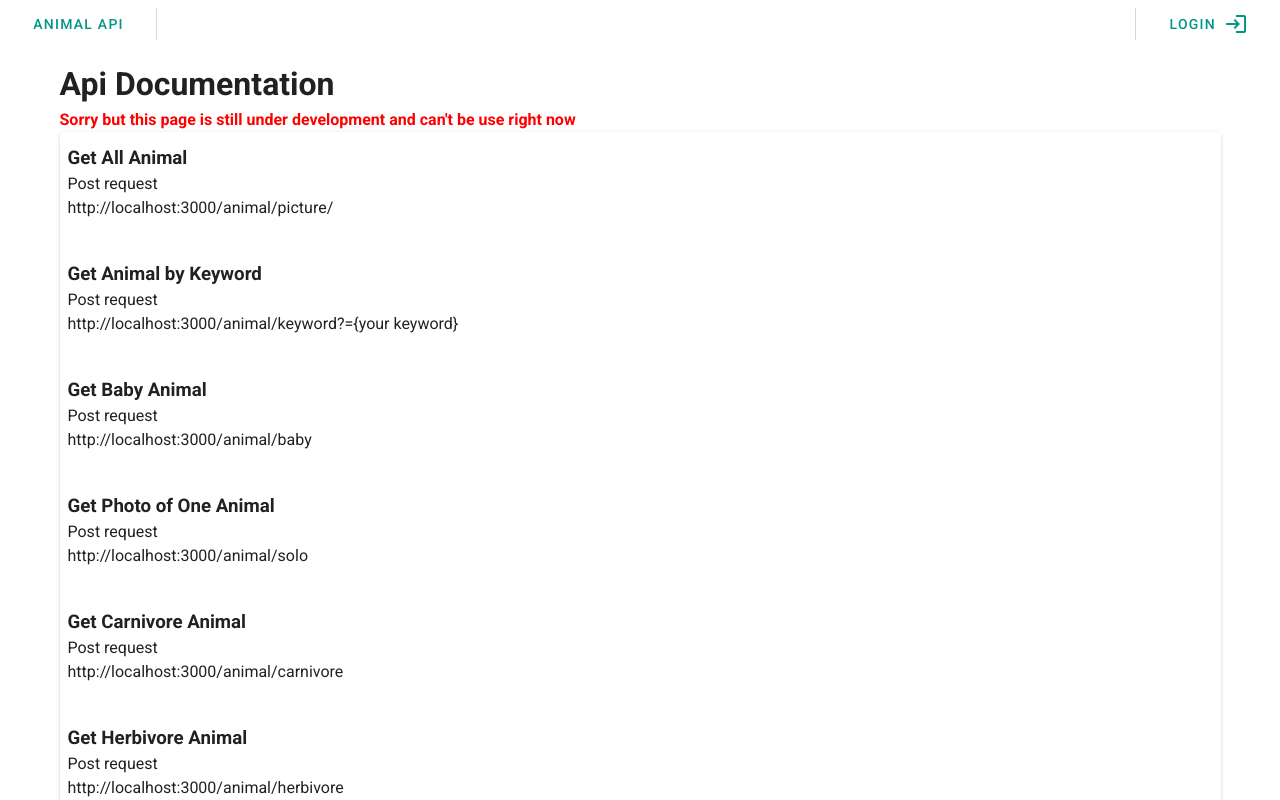
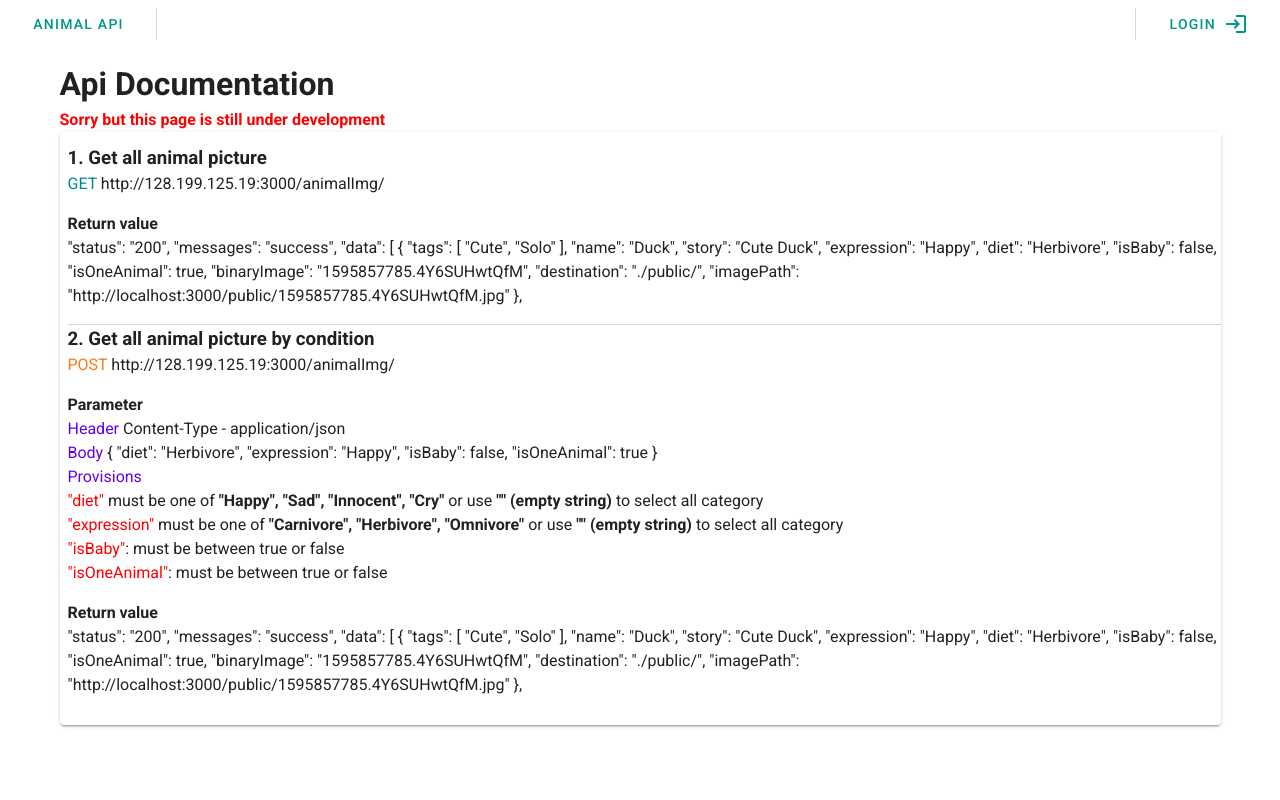
Before and after one commit to jiwomdf/Animal-VueJs-, a Vue app: page / in a window 1280 px wide. Both pictures are taken after a click on the button "SEE PUBLIC API LIST". Shown: the top 800 px of the page. Built offline with nearby package versions, Linux system fonts and the light colour scheme; no server answers; what vue-cookie would draw is missing.

Commit message:
update for production 2

```diff
--- a/src/components/ApiDocumentation.vue
+++ b/src/components/ApiDocumentation.vue
@@ -3,83 +3,96 @@
     <v-row justify="center">
       <v-col>
         <h1>Api Documentation</h1>
-        <h4
-          style="color:red;"
-        >Sorry but this page is still under development and can't be use right now</h4>
+        <h4 style="color:red;">Sorry but this page is still under development</h4>
       </v-col>
     </v-row>
     <v-card>
       <div class="ml-2">
         <v-row justify="center">
           <v-col>
-            <h3>Get All Animal</h3>
+            <h3>1. Get all animal picture</h3>
             <p>
-              Post request
-              <br />http://localhost:3000/animal/picture/
+              <span style="color:darkcyan;">GET</span>
+              {{apiUrl}}/animalImg/
+            </p>
+            <h4>Return value</h4>
+            <p>
+              "status": "200",
+              "messages": "success",
+              "data": [
+              {
+              "tags": [
+              "Cute",
+              "Solo"
+              ],
+              "name": "Duck",
+              "story": "Cute Duck",
+              "expression": "Happy",
+              "diet": "Herbivore",
+              "isBaby": false,
+              "isOneAnimal": true,
+              "binaryImage": "1595857785.4Y6SUHwtQfM",
+              "destination": "./public/",
+              "imagePath": "http://localhost:3000/public/1595857785.4Y6SUHwtQfM.jpg"
+              },
             </p>
           </v-col>
         </v-row>
+        <hr style="background-color: lightgrey; height: 1px; border: 0;" />
         <v-row justify="center">
           <v-col>
-            <h3>Get Animal by Keyword</h3>
+            <h3>2. Get all animal picture by condition</h3>
             <p>
-              Post request
+              <span style="color:#F57F17;">POST</span>
+              {{apiUrl}}/animalImg/
+            </p>
+            <h4>Parameter</h4>
+            <p>
+              <span style="color:#6200EA;">Header</span> Content-Type - application/json
               <br />
-              http://localhost:3000/animal/keyword?={your keyword}
+              <span style="color:#6200EA;">Body</span>
+              {
+              "diet": "Herbivore",
+              "expression": "Happy",
+              "isBaby": false,
+              "isOneAnimal": true
+              }
+              <br />
+              <span style="color:#6200EA;">Provisions</span>
+              <br />
+              <span style="color:red">"diet"</span> must be one of
+              <b>"Happy", "Sad", "Innocent", "Cry"</b> or use
+              <b>"" (empty string)</b> to select all category
+              <br />
+              <span style="color:red">"expression"</span> must be one of
+              <b>"Carnivore", "Herbivore", "Omnivore"</b> or use
+              <b>"" (empty string)</b> to select all category
+              <br />
+              <span style="color:red">"isBaby"</span>: must be between true or false
+              <br />
+              <span style="color:red">"isOneAnimal"</span>: must be between true or false
+              <br />
             </p>
-          </v-col>
-        </v-row>
-        <v-row justify="center">
-          <v-col>
-            <h3>Get Baby Animal</h3>
+            <h4>Return value</h4>
             <p>
-              Post request
-              <br />http://localhost:3000/animal/baby
-            </p>
-          </v-col>
-        </v-row>
-        <v-row justify="center">
-          <v-col>
-            <h3>Get Photo of One Animal</h3>
-            <p>
-              Post request
-              <br />http://localhost:3000/animal/solo
-            </p>
-          </v-col>
-        </v-row>
-        <v-row justify="center">
-          <v-col>
-            <h3>Get Carnivore Animal</h3>
-            <p>
-              Post request
-              <br />http://localhost:3000/animal/carnivore
-            </p>
-          </v-col>
-        </v-row>
-        <v-row justify="center">
-          <v-col>
-            <h3>Get Herbivore Animal</h3>
-            <p>
-              Post request
-              <br />http://localhost:3000/animal/herbivore
-            </p>
-          </v-col>
-        </v-row>
-        <v-row justify="center">
-          <v-col>
-            <h3>Get Animal by ID</h3>
-            <p>
-              Post request
-              <br />http://localhost:3000/animal/picture/:id
-            </p>
-          </v-col>
-        </v-row>
-        <v-row justify="center">
-          <v-col>
-            <h3>Get All Blog</h3>
-            <p>
-              Post request
-              <br />http://localhost:3000/blog/
+              "status": "200",
+              "messages": "success",
+              "data": [
+              {
+              "tags": [
+              "Cute",
+              "Solo"
+              ],
+              "name": "Duck",
+              "story": "Cute Duck",
+              "expression": "Happy",
+              "diet": "Herbivore",
+              "isBaby": false,
+              "isOneAnimal": true,
+              "binaryImage": "1595857785.4Y6SUHwtQfM",
+              "destination": "./public/",
+              "imagePath": "http://localhost:3000/public/1595857785.4Y6SUHwtQfM.jpg"
+              },
             </p>
           </v-col>
         </v-row>
@@ -87,3 +100,15 @@
     </v-card>
   </v-container>
 </template>
+
+<script>
+const { apiUrl } = require("../constant");
+
+export default {
+  data() {
+    return {
+      apiUrl: apiUrl,
+    };
+  },
+};
+</script>
--- a/src/components/Dashboard.vue
+++ b/src/components/Dashboard.vue
@@ -64,11 +64,14 @@
                     <v-col v-for="(data, idx) in mydata" :key="idx" cols="12" md="2">
                       <v-card>
                         <v-img
+                          class="white--text align-end"
                           :src="data.imagePath"
                           :lazy-src="data.imagePath"
                           aspect-ratio="1"
                           v-on:click="openDetailImg(data)"
-                        ></v-img>
+                        >
+                          <v-card-title>{{data.name}}</v-card-title>
+                        </v-img>
                         <v-btn
                           small
                           text
@@ -78,7 +81,15 @@
                         >
                           <v-icon color="red darken-1">mdi-delete</v-icon>
                         </v-btn>
-                        <v-card-text color="grey">{{data.name}}</v-card-text>
+                        <v-btn
+                          small
+                          text
+                          class="mt-3"
+                          style="float:left;"
+                          v-on:click="editPicture()"
+                        >
+                          <v-icon color="teal darken-1">mdi-pencil</v-icon>
+                        </v-btn>
                       </v-card>
                     </v-col>
                   </v-row>
@@ -159,17 +170,17 @@ export default {
       window.open(url, "_blank");
     },
     async init() {
-      const exploreUrl = `${apiUrl}/animal/picture/`;
+      const exploreUrl = `${apiUrl}/animalImg/`;
 
       try {
-        let exploreData = await axios.post(exploreUrl);
+        let exploreData = await axios.get(exploreUrl);
         this.listdata = exploreData.data.data;
       } catch (err) {
         console.log(err);
       }
 
       const getMyPostData = async (accessToken) => {
-        const mypostUrl = `${apiUrl}/animal/picture/${this.$store.getters.getLogin}`;
+        const mypostUrl = `${apiUrl}/animalImg/withId/${this.$store.getters.getLogin}`;
         const header = {
           headers: {
             Authorization: `Bearer ${accessToken}`,
@@ -237,6 +248,9 @@ export default {
       if (myPostData.isComplete) return true;
       else return false;
     },
+    editPicture() {
+      alert(`this feature is currently not available`);
+    },
   },
 };
 </script>
--- a/src/components/Main.vue
+++ b/src/components/Main.vue
@@ -155,10 +155,10 @@ export default {
   },
   methods: {
     async init() {
-      const exploreUrl = `${apiUrl}/animal/picture/`;
+      const exploreUrl = `${apiUrl}/animalImg/`;
 
       try {
-        let exploreData = await axios.post(exploreUrl);
+        let exploreData = await axios.get(exploreUrl);
         this.listdata = exploreData.data.data;
       } catch (err) {
         console.log(err);
@@ -178,7 +178,7 @@ export default {
       window.open(url, "_blank");
     },
     async rebindData() {
-      const exploreUrl = `${apiUrl}/animal/dynamic/`;
+      const exploreUrl = `${apiUrl}/animalImg/dynamic/`;
 
       if (this.setting.diet == "Not Selected") this.setting.diet = "";
 
--- a/src/constant.js
+++ b/src/constant.js
@@ -1,2 +1,2 @@
-//export const apiUrl = "http://localhost:3000"
+// export const apiUrl = "http://localhost:3000"
 export const apiUrl = "http://128.199.125.19:3000"
```
